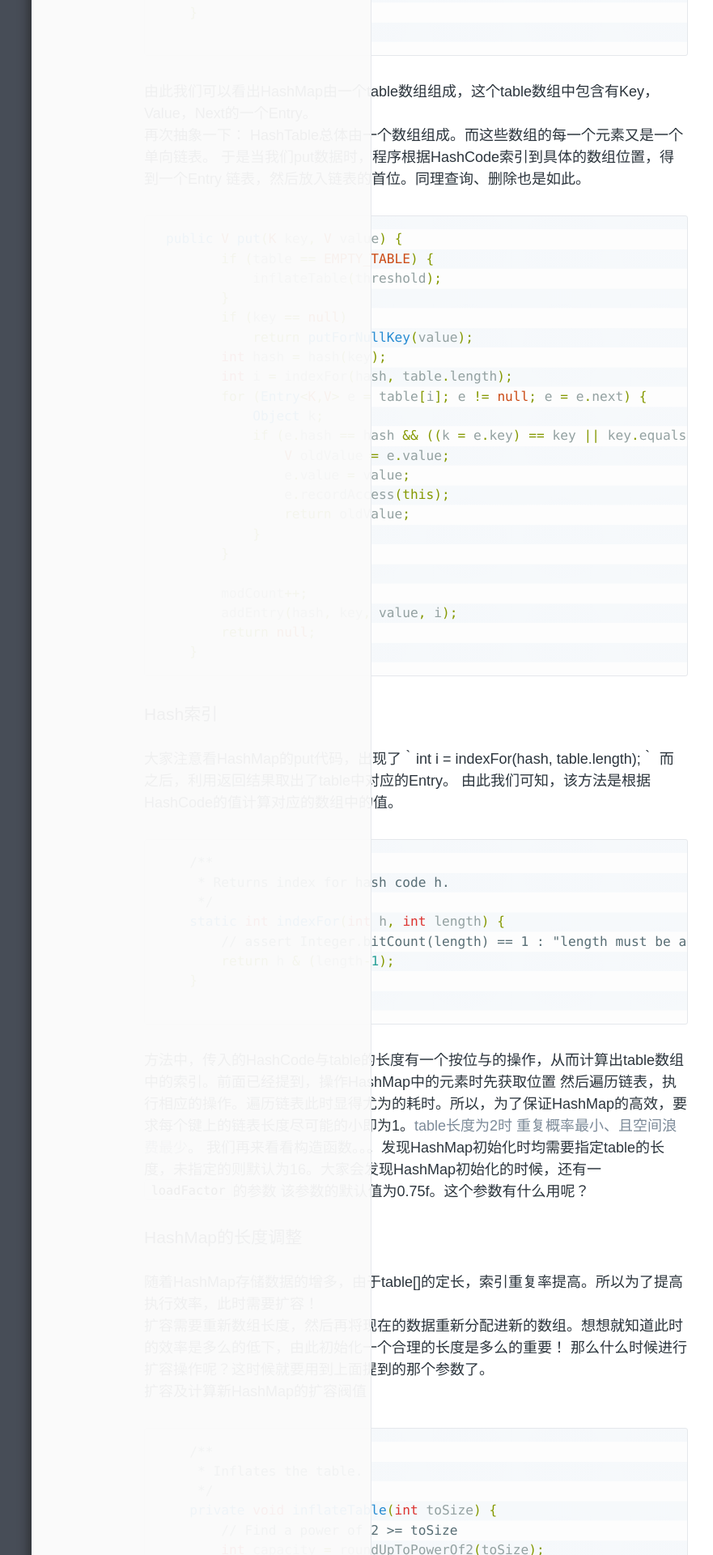
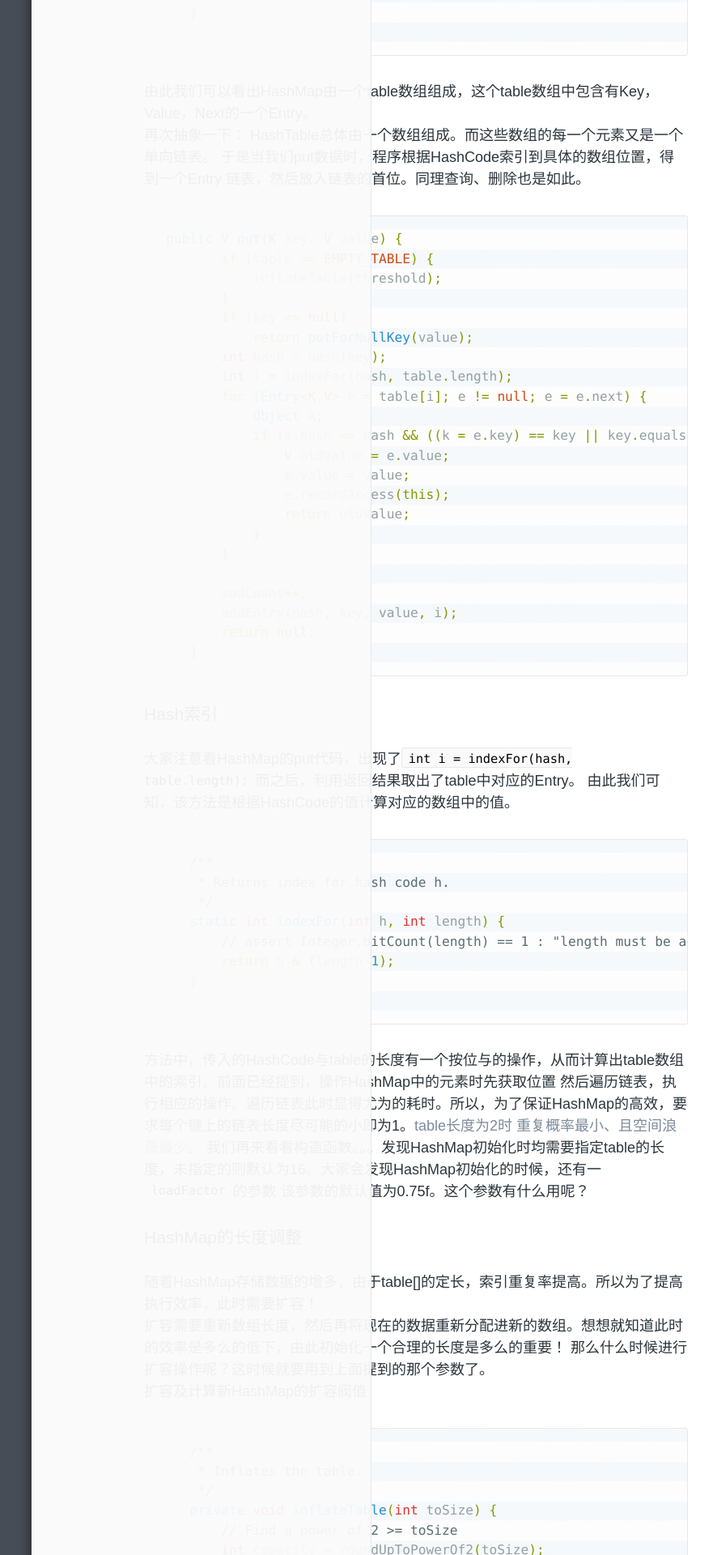
Before and after one commit to Anson365/anson365_draft, a Jekyll site: the page built from _posts/tech/2016-02-20-hashmap-deep-understanding.md, in a window 1280 px wide. Shown: the part 1100-3020 px from the top of the page at 81% size, without its empty margins (126-1007 px from the left). Built offline with Jekyll 4.4.1, drawn with Linux system fonts in a browser that asks for light colours; comment, search, counter and statistics services are not loaded.

````diff
--- a/_posts/tech/2016-02-20-hashmap-deep-understanding.md
+++ b/_posts/tech/2016-02-20-hashmap-deep-understanding.md
@@ -74,7 +74,7 @@ HashTable总体由一个数组组成。而这些数组的每一个元素又是
 ```
 
 ### Hash索引
-  大家注意看HashMap的put代码，出现了｀int i = indexFor(hash, table.length);｀ 而之后，利用返回结果取出了table中对应的Entry。
+  大家注意看HashMap的put代码，出现了`int i = indexFor(hash, table.length);`而之后，利用返回结果取出了table中对应的Entry。
 由此我们可知，该方法是根据HashCode的值计算对应的数组中的值。
 
 ```java
````
